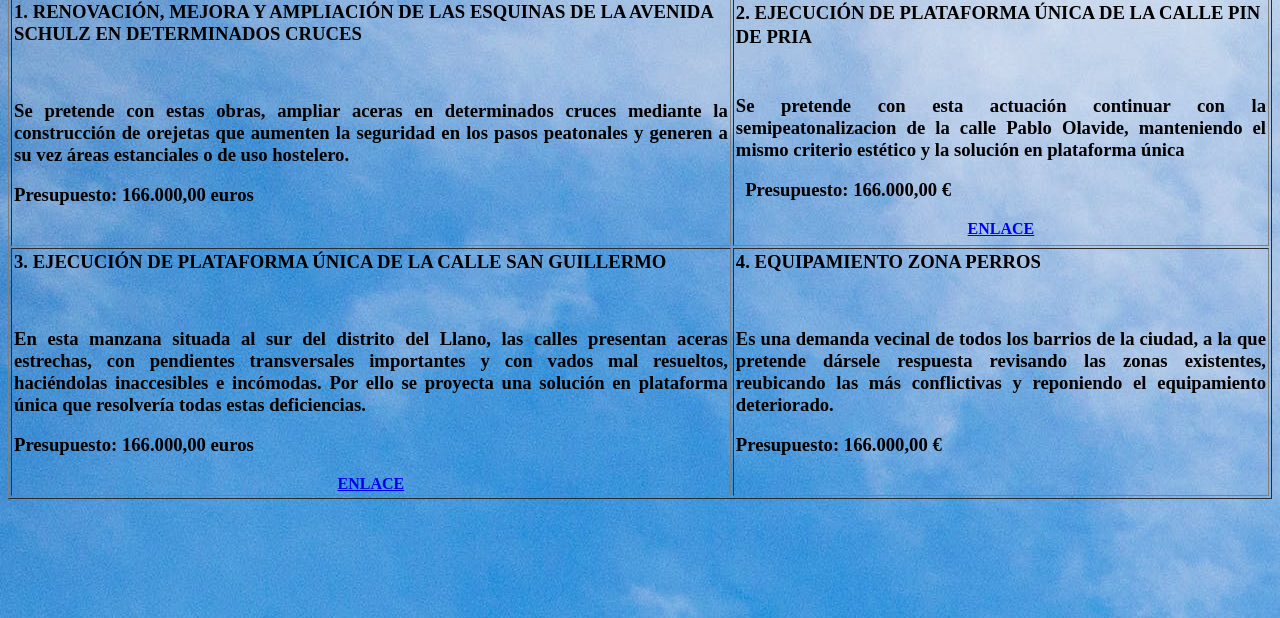
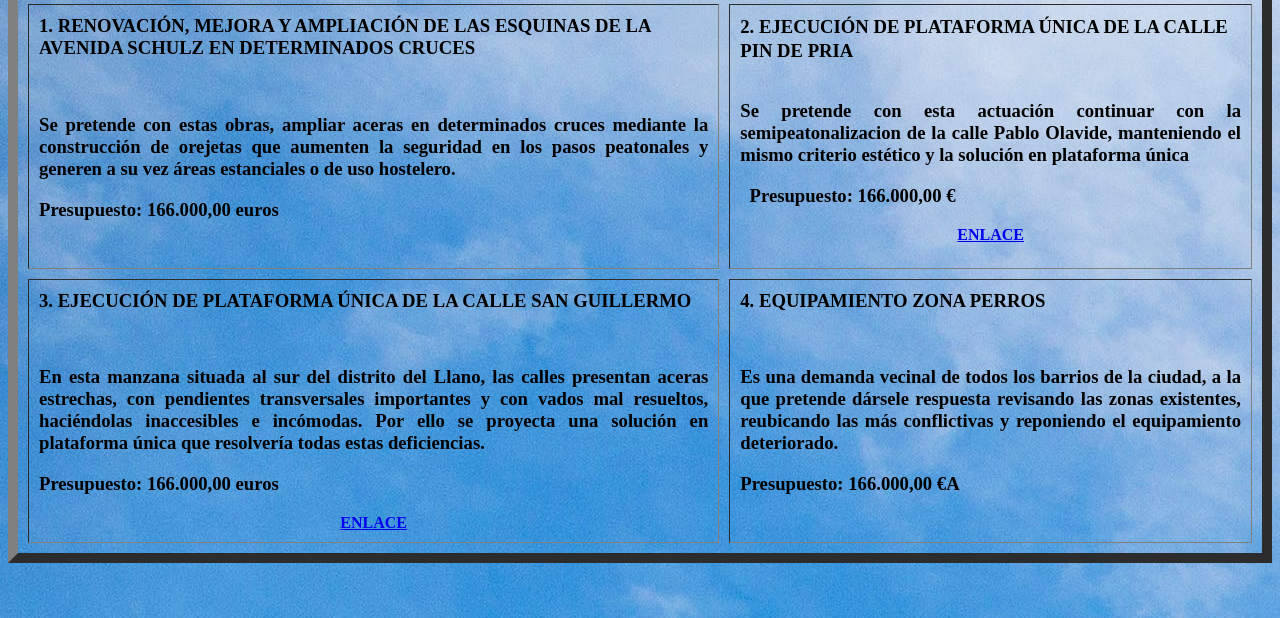
Before and after one commit to victorvaldes54/avls, a plain HTML site: page index.html in a window 1280 px wide. Shown: the part 182-800 px from the top of the page. Drawn offline with Linux system fonts and the light colour scheme; files whose address does not match are found by name.

Commit message:
second commit

```diff
--- a/index.html
+++ b/index.html
@@ -4,54 +4,53 @@
     <meta http-equiv="content-type" content="text/html; charset=UTF-8">
     <title>index</title>
   </head>
-  <body vlink="#551A8B" text="#000000" link="#0000EE" alink="#EE0000"
+  <body link="#0000EE" vlink="#551A8B" alink="#EE0000" text="#000000"
     bgcolor="#cccccc" background="cielo.jpeg">
     <div align="center">
       <h1><font style="font-size: 20pt" size="5"><b>PROPUESTA DEL
             AYUNTAMIENTO</b></font></h1>
-      <h1 align="right"><font style="font-size: 20pt" size="5"><b><img
-              moz-do-not-send="true"
-src="file:///home/slimbook/AAVV/ASAMBLEAS/eleccion_proyecto/pagina_web/logo.png"
-              alt="AVL Serena" width="166" height="95"></b></font></h1>
-      <table width="100%" cellspacing="2" cellpadding="2" border="1">
+      <img moz-do-not-send="true" src="logo.png" alt="Asociación Vecinal
+        La Serena" width="187" height="106" align="right">
+      <table width="100%" cellspacing="10" cellpadding="10" border="10">
         <tbody>
           <tr>
             <td valign="top">
               <p style="line-height: 100%; margin-bottom: 0cm"> </p>
-              <h2><font style="font-size: 14pt" size="+2"><b>1.
-                    RENOVACIÓN, MEJORA Y AMPLIACIÓN DE LAS ESQUINAS DE
-                    LA AVENIDA SCHULZ EN DETERMINADOS CRUCES</b></font></h2>
+              <h2><font style="font-size: 14pt"><b>1. RENOVACIÓN, MEJORA
+                    Y AMPLIACIÓN DE LAS ESQUINAS DE LA AVENIDA SCHULZ EN
+                    DETERMINADOS CRUCES</b></font></h2>
               <p style="line-height: 100%; margin-bottom: 0cm"><font
-                  style="font-size: 14pt" size="+2"><b> <br>
+                  style="font-size: 14pt"><b> <br>
                   </b></font></p>
-              <h3 align="justify"><font style="font-size: 14pt"
-                  size="+2">Se pretende con estas obras, ampliar aceras
-                  en determinados cruces mediante la construcción de
+              <h3 align="justify"><font style="font-size: 14pt">Se
+                  pretende con estas obras, ampliar aceras en
+                  determinados cruces mediante la construcción de
                   orejetas que aumenten la seguridad en los pasos
                   peatonales y generen a su vez áreas estanciales o de
                   uso hostelero.</font></h3>
-              <h3 align="justify"><font size="+2"> <font
-                    style="font-size: 14pt"><b>Presupuesto: 166.000,00
-                      euros</b></font></font></h3>
+              <h3 align="justify"> <font style="font-size: 14pt"><b>Presupuesto:
+
+
+                    166.000,00 euros</b></font></h3>
               <p><br>
               </p>
             </td>
             <td valign="top">
               <h2 style="line-height: 100%; margin-bottom: 0cm"> </h2>
-              <h2 style="line-height: 100%; margin-bottom: 0cm"><font
-                  size="+2"><b><font style="font-size: 14pt">2.
-                      EJECUCIÓN DE PLATAFORMA ÚNICA DE LA CALLE PIN DE
-                      PRIA</font></b></font></h2>
-              <font size="+2"> <br>
-              </font>
-              <h3 align="justify"><font size="+2"> <font
-                    style="font-size: 14pt">Se pretende con esta
-                    actuación continuar con la semipeatonalizacion de la
-                    calle Pablo Olavide, manteniendo el mismo criterio
-                    estético y la solución en plataforma única</font></font></h3>
-              <h3 align="justify"><font size="+2"><font
-                    style="font-size: 14pt">&nbsp; <b>Presupuesto:
-                      166.000,00 €</b></font></font></h3>
+              <h2 style="line-height: 100%; margin-bottom: 0cm"><b><font
+                    style="font-size: 14pt">2. EJECUCIÓN DE PLATAFORMA
+                    ÚNICA DE LA CALLE PIN DE PRIA</font></b></h2>
+              <br>
+              <h3 align="justify"> <font style="font-size: 14pt">Se
+                  pretende con esta actuación continuar con la
+                  semipeatonalizacion de la calle Pablo Olavide,
+                  manteniendo el mismo criterio estético y la solución
+                  en plataforma única</font></h3>
+              <h3 align="justify"><font style="font-size: 14pt">&nbsp; <b>Presupuesto:
+
+
+
+                    166.000,00 €</b></font></h3>
               <p align="center"><b><a moz-do-not-send="true"
                     href="pin2.html">ENLACE</a></b><br>
               </p>
@@ -60,41 +59,42 @@ src="file:///home/slimbook/AAVV/ASAMBLEAS/eleccion_proyecto/pagina_web/logo.png"
           <tr>
             <td valign="top">
               <p style="line-height: 100%; margin-bottom: 0cm"> </p>
-              <h2><font style="font-size: 14pt" size="+2"><b>3.
-                    EJECUCIÓN DE PLATAFORMA ÚNICA DE LA CALLE SAN
-                    GUILLERMO</b></font></h2>
+              <h2><font style="font-size: 14pt"><b>3. EJECUCIÓN DE
+                    PLATAFORMA ÚNICA DE LA CALLE SAN GUILLERMO</b></font></h2>
               <p style="line-height: 100%; margin-bottom: 0cm"><font
-                  style="font-size: 14pt" size="+2"><b> <br>
+                  style="font-size: 14pt"><b> <br>
                   </b></font></p>
-              <h3 align="justify"><font style="font-size: 14pt"
-                  size="+2">En esta manzana situada al sur del distrito
-                  del Llano, las calles presentan aceras estrechas, con
-                  pendientes transversales importantes y con vados mal
-                  resueltos, haciéndolas inaccesibles e incómodas. Por
-                  ello se proyecta una solución en plataforma única que
+              <h3 align="justify"><font style="font-size: 14pt">En esta
+                  manzana situada al sur del distrito del Llano, las
+                  calles presentan aceras estrechas, con pendientes
+                  transversales importantes y con vados mal resueltos,
+                  haciéndolas inaccesibles e incómodas. Por ello se
+                  proyecta una solución en plataforma única que
                   resolvería todas estas deficiencias.</font></h3>
-              <h3 align="justify"><font size="+2"> <b><font
-                      style="font-size: 14pt">Presupuesto: 166.000,00
-                      euros</font></b></font></h3>
+              <h3 align="justify"> <b><font style="font-size: 14pt">Presupuesto:
+
+
+                    166.000,00 euros</font></b></h3>
               <p align="center"><b><a moz-do-not-send="true"
                     href="3sanguillermo.html">ENLACE</a></b><br>
               </p>
             </td>
             <td valign="top">
               <p style="line-height: 100%; margin-bottom: 0cm"> </p>
-              <h2><font style="font-size: 14pt" size="+2"><b>4.
-                    EQUIPAMIENTO ZONA PERROS</b></font></h2>
+              <h2><font style="font-size: 14pt"><b>4. EQUIPAMIENTO ZONA
+                    PERROS</b></font></h2>
               <p style="line-height: 100%; margin-bottom: 0cm"><font
-                  style="font-size: 14pt" size="+2"><b><br>
+                  style="font-size: 14pt"><b><br>
                   </b></font></p>
-              <h3 align="justify"><font size="+2"> <font
-                    style="font-size: 14pt">Es una demanda vecinal de
-                    todos los barrios de la ciudad, a la que pretende
-                    dársele respuesta revisando las zonas existentes,
-                    reubicando las más conflictivas y reponiendo el
-                    equipamiento deteriorado.</font></font></h3>
-              <h3 align="justify"><font size="+2"><font
-                    style="font-size: 14pt">Presupuesto: 166.000,00 €</font></font></h3>
+              <h3 align="justify"> <font style="font-size: 14pt">Es una
+                  demanda vecinal de todos los barrios de la ciudad, a
+                  la que pretende dársele respuesta revisando las zonas
+                  existentes, reubicando las más conflictivas y
+                  reponiendo el equipamiento deteriorado.</font></h3>
+              <h3 align="justify"><font style="font-size: 14pt">Presupuesto:
+
+
+                  166.000,00 €A</font></h3>
             </td>
           </tr>
         </tbody>
```
